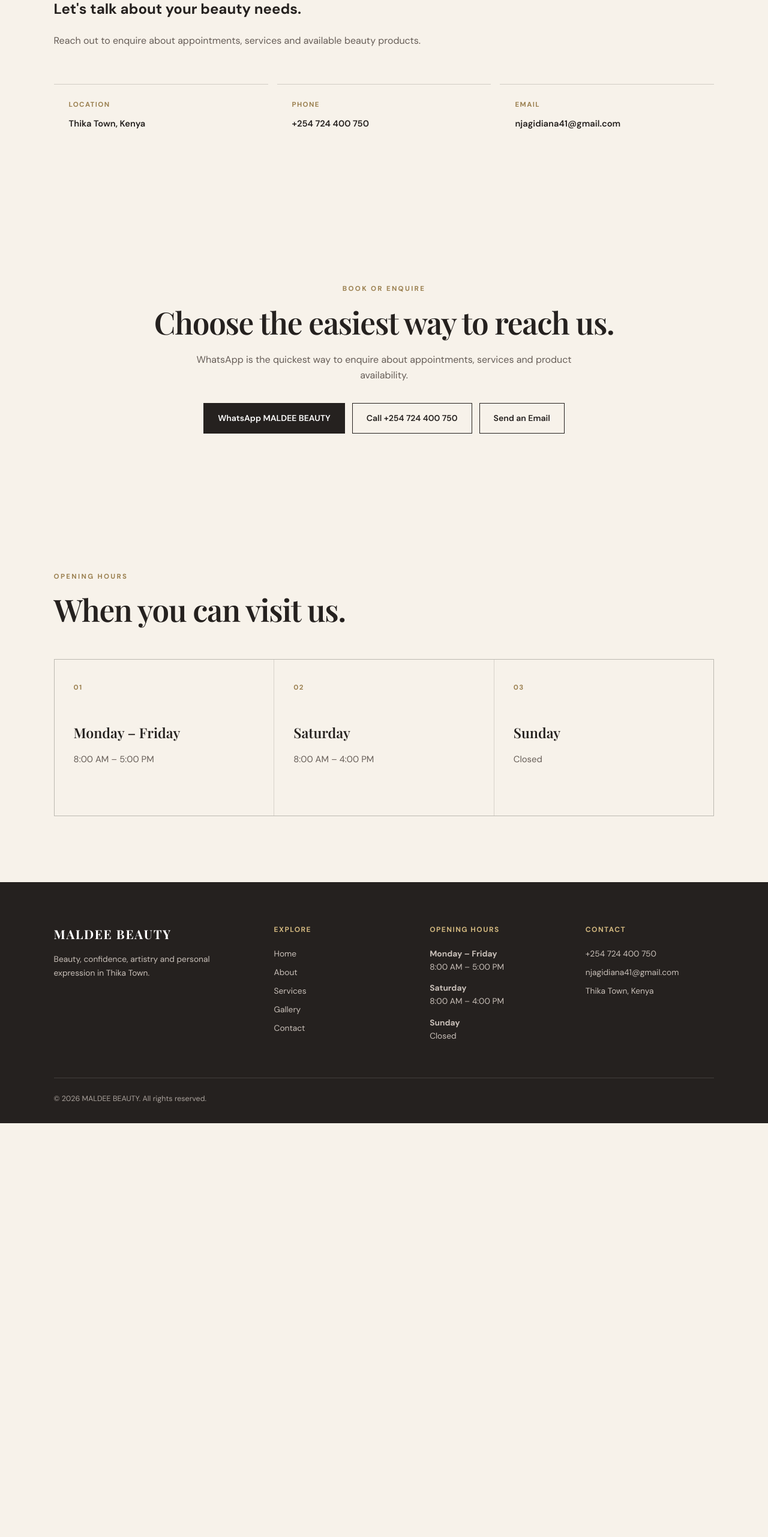
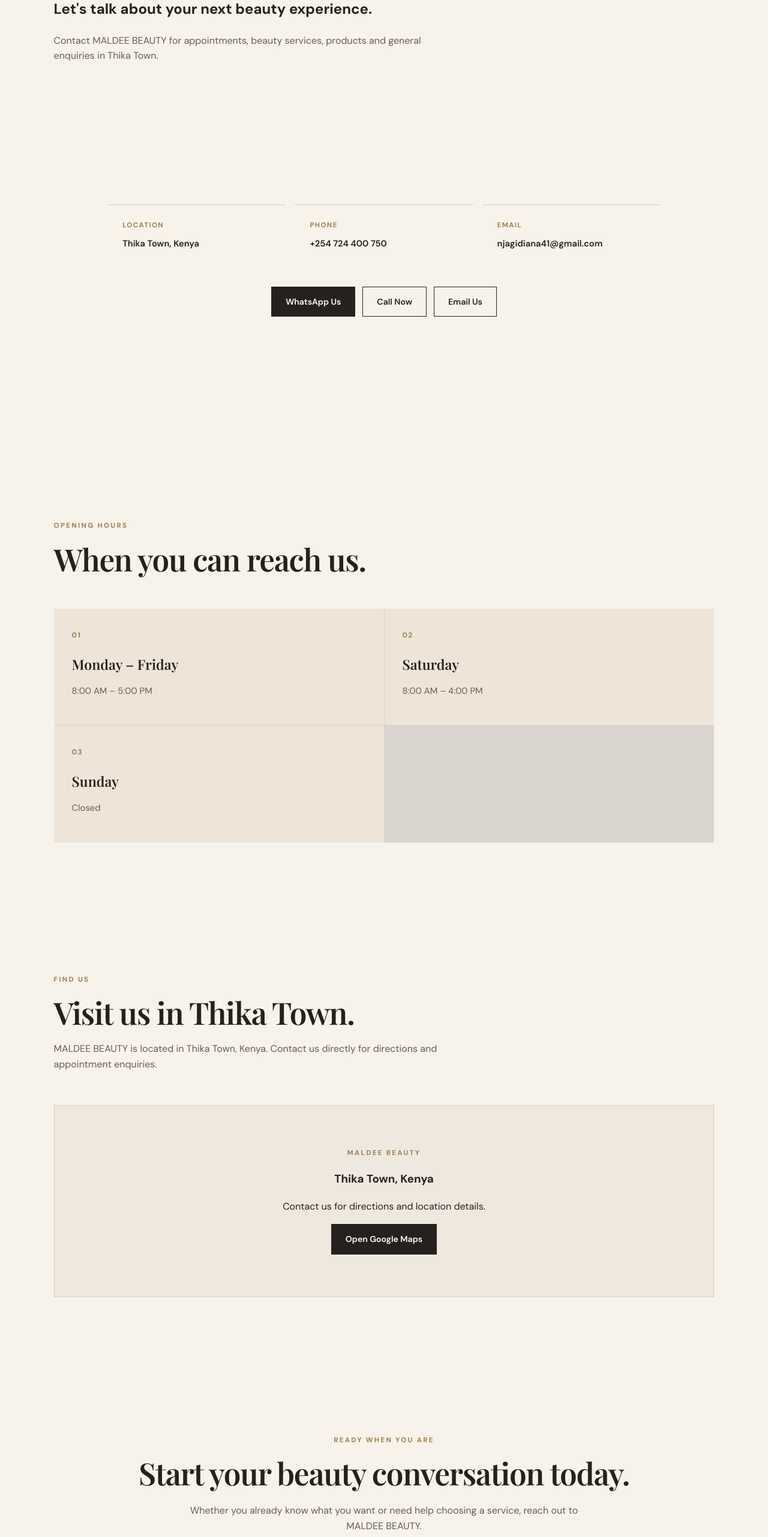
Before and after one commit to Martin153-ui/CLIENT-WEBSITE, a React (Vite) app: page /contact in a window 1280 px wide. Shown: the part 234-2797 px from the top of the page at 60% size. Before the commit the page ends 2107 px from the top, so only its background shows below. Built offline with nearby package versions, Linux system fonts and the light colour scheme; the HTML template or start-up script is replaced by a standard one.

Commit message:
Update Contact page structure and messaging
Refactor Contact page layout and improve content clarity.

```diff
--- a/src/pages/Contact.tsx
+++ b/src/pages/Contact.tsx
@@ -1,45 +1,32 @@
 import { business } from "../config/business";
+import Header from "../components/Header";
 
 function Contact() {
+  const whatsappMessage = encodeURIComponent(
+    "Hello MALDEE BEAUTY, I would like to enquire about your services."
+  );
+
   return (
     <>
-      <header className="site-header">
-        <a href="/" className="brand" aria-label="MALDEE BEAUTY home">
-          <span className="brand-main">MALDEE</span>
-          <span className="brand-sub">BEAUTY</span>
-        </a>
-
-        <nav className="desktop-nav" aria-label="Main navigation">
-          <a href="/">Home</a>
-          <a href="/about">About</a>
-          <a href="/services">Services</a>
-          <a href="/gallery">Gallery</a>
-          <a href="/contact">Contact</a>
-        </nav>
-
-        <a
-          className="header-whatsapp"
-          href={business.whatsappLink}
-          target="_blank"
-          rel="noreferrer"
-        >
-          WhatsApp Us
-        </a>
-      </header>
+      <Header />
 
       <main id="main-content">
         <section className="section">
           <div className="section-heading">
             <p className="eyebrow">CONTACT MALDEE BEAUTY</p>
 
-            <h1>Let's talk about your beauty needs.</h1>
+            <h1>
+              Let's talk about your next beauty experience.
+            </h1>
 
             <p>
-              Reach out to enquire about appointments, services and available
-              beauty products.
+              Contact MALDEE BEAUTY for appointments, beauty services,
+              products and general enquiries in Thika Town.
             </p>
           </div>
 
+          <div className="contact-section">
+            <div className="contact-inner">
               <div className="business-details">
                 <div>
                   <span>Location</span>
@@ -48,51 +35,39 @@
 
                 <div>
                   <span>Phone</span>
-              <a href={business.phoneLink}>
                   <strong>{business.phone}</strong>
-              </a>
                 </div>
 
                 <div>
                   <span>Email</span>
-              <a href={`mailto:${business.email}`}>
                   <strong>{business.email}</strong>
-              </a>
                 </div>
               </div>
-        </section>
-
-        <section className="contact-section">
-          <div className="contact-inner">
-            <p className="eyebrow">BOOK OR ENQUIRE</p>
-
-            <h2>Choose the easiest way to reach us.</h2>
-
-            <p>
-              WhatsApp is the quickest way to enquire about appointments,
-              services and product availability.
-            </p>
 
               <div className="contact-actions">
                 <a
                   className="button button-dark"
-                href={business.whatsappLink}
+                  href={`${business.whatsappLink}?text=${whatsappMessage}`}
                   target="_blank"
                   rel="noreferrer"
                 >
-                WhatsApp MALDEE BEAUTY
+                  WhatsApp Us
                 </a>
 
-              <a className="button button-light" href={business.phoneLink}>
-                Call {business.phone}
+                <a
+                  className="button button-light"
+                  href={business.phoneLink}
+                >
+                  Call Now
                 </a>
 
                 <a
                   className="button button-light"
                   href={`mailto:${business.email}`}
                 >
-                Send an Email
+                  Email Us
                 </a>
+              </div>
             </div>
           </div>
         </section>
@@ -101,21 +76,98 @@
           <div className="section-heading">
             <p className="eyebrow">OPENING HOURS</p>
 
-            <h2>When you can visit us.</h2>
+            <h2>When you can reach us.</h2>
           </div>
 
-          <div className="services-grid">
+          <div className="trust-grid">
             {business.openingHours.map((item, index) => (
-              <article className="service-card" key={item.day}>
-                <span className="service-number">
+              <div key={item.day}>
+                <strong>
                   {String(index + 1).padStart(2, "0")}
-                </span>
+                </strong>
 
                 <h3>{item.day}</h3>
 
                 <p>{item.hours}</p>
-              </article>
+              </div>
             ))}
+          </div>
+        </section>
+
+        <section className="section">
+          <div className="section-heading">
+            <p className="eyebrow">FIND US</p>
+
+            <h2>Visit us in Thika Town.</h2>
+
+            <p>
+              MALDEE BEAUTY is located in Thika Town, Kenya. Contact us
+              directly for directions and appointment enquiries.
+            </p>
+          </div>
+
+          <div
+            style={{
+              width: "100%",
+              minHeight: "320px",
+              display: "flex",
+              alignItems: "center",
+              justifyContent: "center",
+              border: "1px solid rgba(37, 33, 31, 0.12)",
+              background: "#eee8df",
+              textAlign: "center",
+              padding: "40px",
+            }}
+          >
+            <div>
+              <p className="eyebrow">MALDEE BEAUTY</p>
+
+              <h3>Thika Town, Kenya</h3>
+
+              <p>
+                Contact us for directions and location details.
+              </p>
+
+              <a
+                className="button button-dark"
+                href="https://www.google.com/maps/search/?api=1&query=Thika+Town+Kenya"
+                target="_blank"
+                rel="noreferrer"
+              >
+                Open Google Maps
+              </a>
+            </div>
+          </div>
+        </section>
+
+        <section className="contact-section">
+          <div className="contact-inner">
+            <p className="eyebrow">READY WHEN YOU ARE</p>
+
+            <h2>Start your beauty conversation today.</h2>
+
+            <p>
+              Whether you already know what you want or need help choosing a
+              service, reach out to MALDEE BEAUTY.
+            </p>
+
+            <div className="contact-actions">
+              <a
+                className="button button-dark"
+                href={`${business.whatsappLink}?text=${whatsappMessage}`}
+                target="_blank"
+                rel="noreferrer"
+              >
+                Chat on WhatsApp
+              </a>
+
+              <a
+                className="button button-light"
+                href={business.phoneLink}
+              >
+                Call {business.phone}
+              </a>
+            </div>
           </div>
         </section>
       </main>
@@ -131,6 +183,7 @@
 
         <div>
           <h3>Explore</h3>
+
           <a href="/">Home</a>
           <a href="/about">About</a>
           <a href="/services">Services</a>
@@ -152,8 +205,15 @@
 
         <div>
           <h3>Contact</h3>
-          <a href={business.phoneLink}>{business.phone}</a>
-          <a href={`mailto:${business.email}`}>{business.email}</a>
+
+          <a href={business.phoneLink}>
+            {business.phone}
+          </a>
+
+          <a href={`mailto:${business.email}`}>
+            {business.email}
+          </a>
+
           <span>{business.location}</span>
         </div>
 
```
Lines whose indentation alone changed are shown as unchanged.
